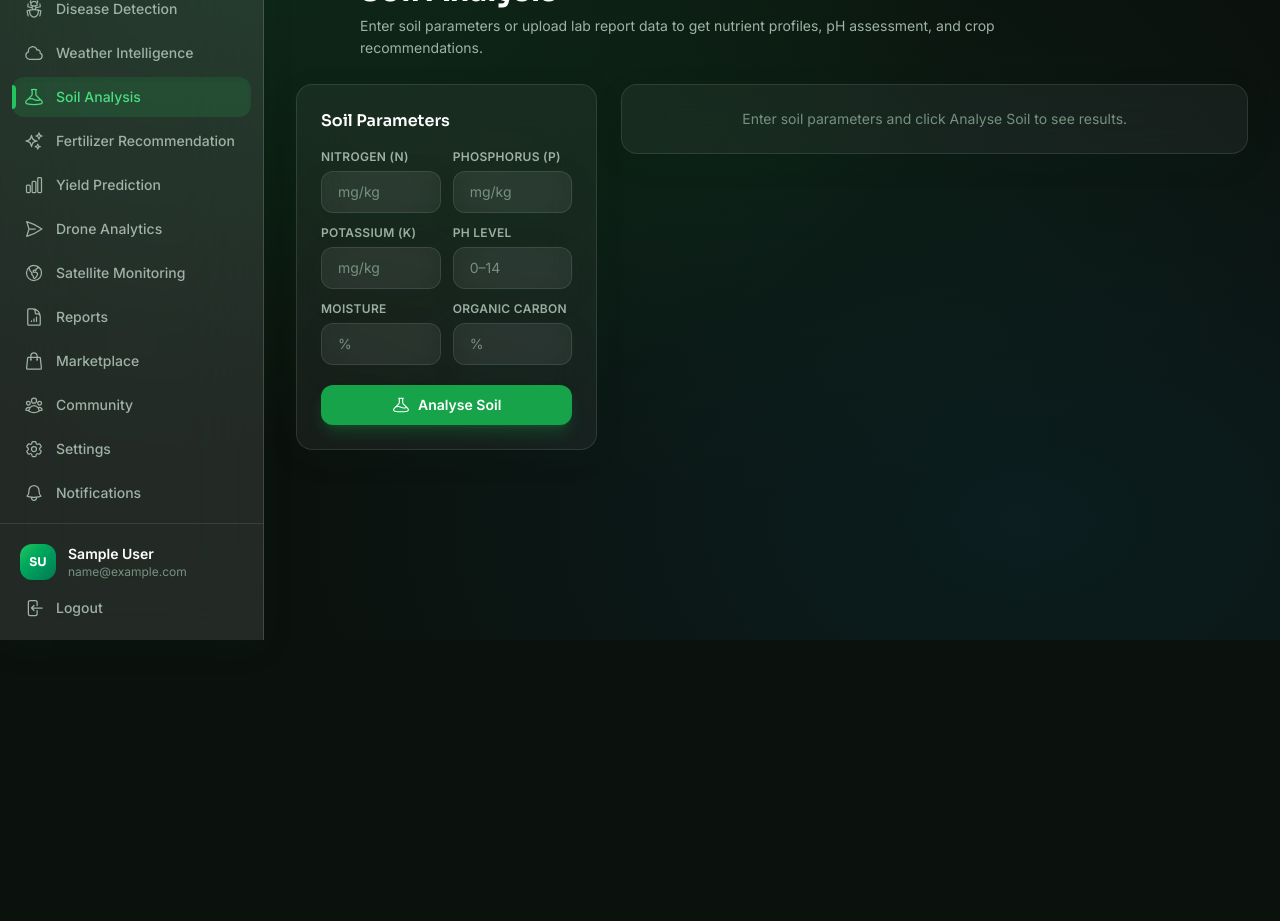
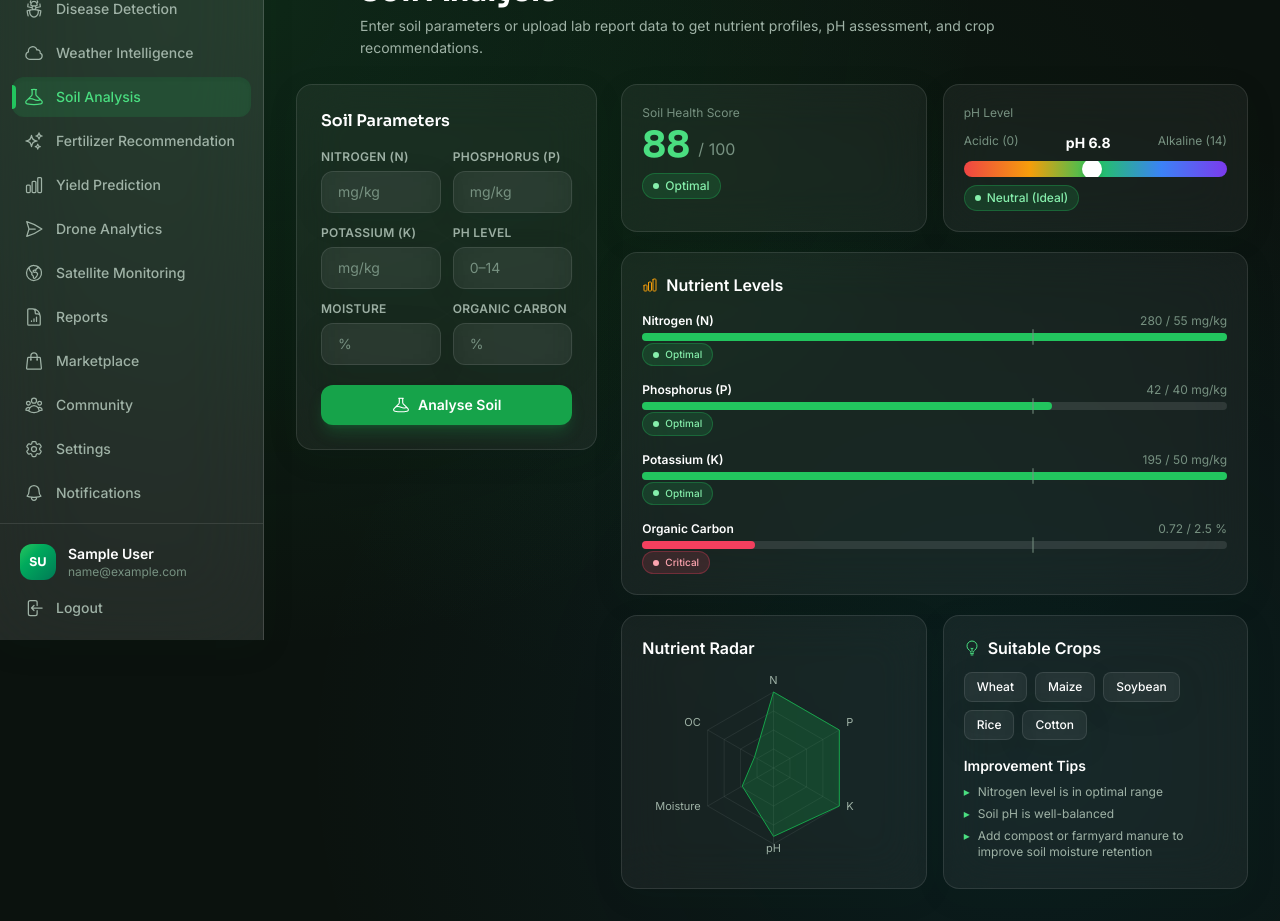
Before and after one commit to Aryan-Lade/AgroPulse, a React (Vite) app: page /dashboard/soil-analysis in a window 1280 px wide. Shown: the part 160-1081 px from the top of the page. Before the commit the page ends 800 px from the top, so only its background shows below. Built offline with nearby package versions, Linux system fonts and the light colour scheme; sample sign-in values are in the browser's storage.

Commit message:
fix(soil): normalize sample data schema and implement dynamic parameter calculation

```diff
--- a/src/pages/SoilAnalysis.jsx
+++ b/src/pages/SoilAnalysis.jsx
@@ -79,19 +79,45 @@ function PhGauge({ ph }) {
   )
 }
 
+function formatSoilResult(sample, formInputs = {}) {
+  const n = Number(formInputs.nitrogen) || sample?.nitrogen || sample?.npk?.n || 42
+  const p = Number(formInputs.phosphorus) || sample?.phosphorus || sample?.npk?.p || 38
+  const k = Number(formInputs.potassium) || sample?.potassium || sample?.npk?.k || 61
+  const ph = Number(formInputs.ph) || sample?.pH || sample?.ph || 6.8
+  const moisture = Number(formInputs.moisture) || sample?.moisturePercent || sample?.moisture || 45
+  const oc = Number(formInputs.organicCarbon) || sample?.organicCarbon || 1.8
+  const healthScore = sample?.healthScore || Math.round((Math.min(n/55, 1) + Math.min(p/40, 1) + Math.min(k/50, 1) + (ph >= 6 && ph <= 7.5 ? 1 : 0.7)) * 25)
+
+  return {
+    ...sample,
+    healthScore,
+    healthLabel: healthScore >= 80 ? 'Optimal' : healthScore >= 60 ? 'Good' : 'Needs Remediation',
+    ph,
+    moisture,
+    organicCarbon: oc,
+    npk: { n, p, k },
+    suitableCrops: ['Wheat', 'Maize', 'Soybean', 'Rice', 'Cotton'],
+    improvements: [
+      n < 50 ? 'Apply 20 kg/ha nitrogen before next sowing' : 'Nitrogen level is in optimal range',
+      ph < 6.5 ? 'Apply agricultural lime to raise soil pH to 6.8' : ph > 7.5 ? 'Apply gypsum to lower alkalinity' : 'Soil pH is well-balanced',
+      'Add compost or farmyard manure to improve soil moisture retention',
+    ]
+  }
+}
+
 function SoilAnalysis() {
   const { palette, axisProps, gridProps, animationProps, tooltipProps } = useChartTheme()
   const [form, setForm] = useState({
     nitrogen: '', phosphorus: '', potassium: '',
     ph: '', moisture: '', organicCarbon: '',
   })
-  const [result, setResult] = useState(soilData?.samples?.[0] ?? null)
+  const initialSample = soilData?.data?.[0] || soilData?.samples?.[0]
+  const [result, setResult] = useState(() => formatSoilResult(initialSample))
 
   const handleChange = (key) => (e) => setForm((p) => ({ ...p, [key]: e.target.value }))
 
   const handleAnalyse = () => {
-    // For demo we use the first sample from the JSON data
-    setResult(soilData?.samples?.[0] ?? null)
+    setResult(formatSoilResult(initialSample, form))
   }
 
   const nutrients = result ? [
```
